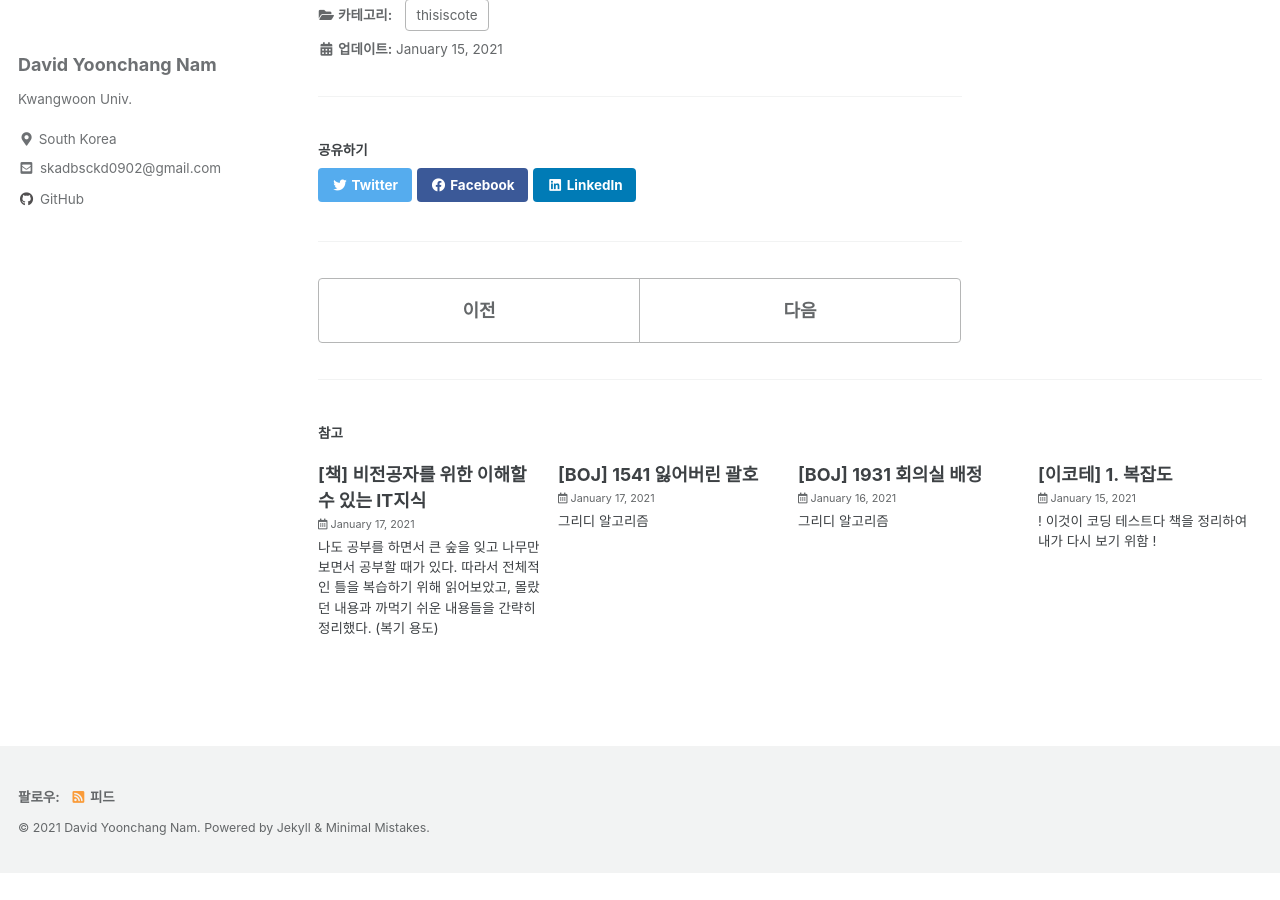
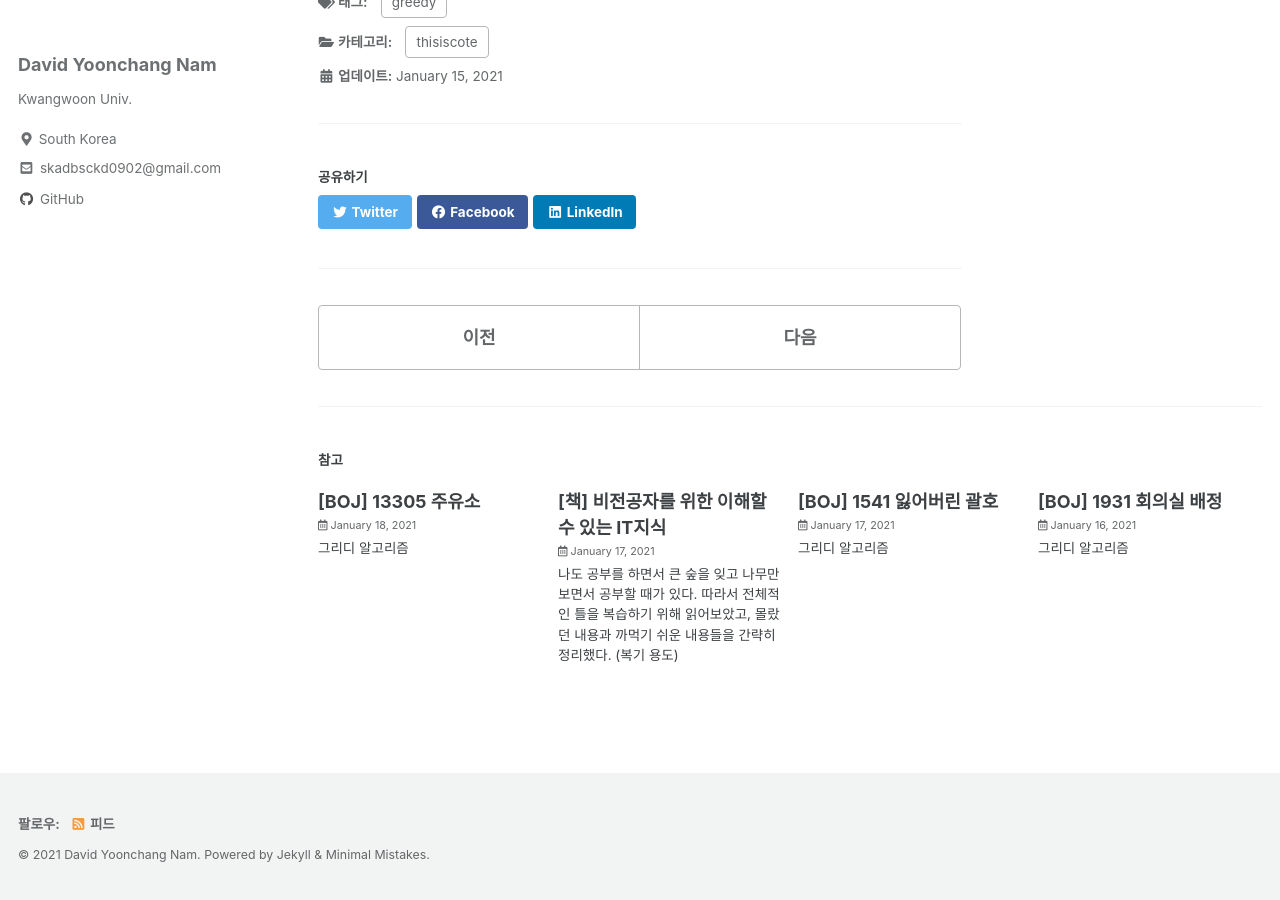
Before and after one commit to Akgop/Akgop.github.io, a Jekyll site: the page built from _posts/2021-01-15-thisiscote_2.md, in a window 1280 px wide and 900 px high, scrolled down 1780 px. Built offline with Jekyll 4.4.1, drawn with Linux system fonts in a browser that asks for light colours; cached includes are drawn as plain includes; before the commit the page ends 2653 px from its top, so only the background shows below that; part of the change alters nothing that is shown.

Commit message:
Create 2021-01-18-BOJ13305.md

````diff
--- a/_posts/2021-01-15-thisiscote_2.md
+++ b/_posts/2021-01-15-thisiscote_2.md
@@ -14,6 +14,7 @@ tags:
 [[BOJ] 1931 회의실 배정](http://akgop.github.io/boj/BOJ1931/)<br>
 [[BOJ] 11399 ATM](http://akgop.github.io/boj/BOJ11399/)<br>
 [[BOJ] 1541 잃어버린 괄호](http://akgop.github.io/boj/BOJ1541/)<br>
+[[BOJ] 13305 주유소](http://akgop.github.io/boj/BOJ13305/)
 
 ### 개념
 
--- /dev/null
+++ b/_posts/2021-01-18-BOJ13305.md
@@ -0,0 +1,32 @@
+---
+title: \[BOJ] 13305 주유소
+categories:
+  - BOJ
+tags:
+  - greedy
+---
+
+### 그리디 알고리즘
+
+---
+
+내가 생각하는 해당 문제의 그리디 정당성은 다음과 같다
+
+- 주유소에서 넣을 수 있는 기름의 양이 제한되어 있지 않다
+- 뒤 주유소의 가격에 의해 앞에서의 결과가 달라지지 않는다
+→ 리터당 가격 * 다음 주유소까지의 거리 만 신경 쓰면 된다는 점
+- 뒤 주유소가 더 비싸다면, 앞 주유소의 가격대로 계산하면 된다.
+
+```python
+import sys
+N = int(sys.stdin.readline())
+length = list(map(int, sys.stdin.readline().split()))  # N-1 개
+cost = list(map(int, sys.stdin.readline().split()))    # N 개
+tmp = cost[0]
+answer = 0
+for i in range(N-1):
+    if cost[i] < tmp:   # 현재 가격이 싸면
+        tmp = cost[i]   # 해당 가격으로 업데이트
+    answer += (tmp * length[i])
+print(answer)
+```
````
